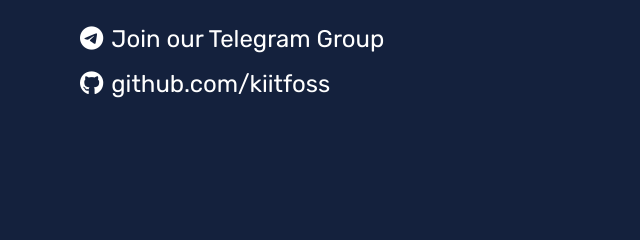
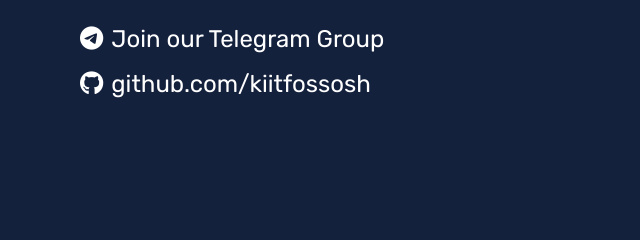
Before and after one commit to kiitfossosh/kiitfossosh.github.io, a Gatsby site: page / in a window 1280 px wide. Shown: the part 375-615 px from the top of the page, 0-640 px from the left. Built offline with nearby package versions, Linux system fonts and the light colour scheme; Gatsby itself is replaced by a stand-in of ours.

Commit message:
Github link fixes

```diff
--- a/src/components/Footer/Footer.js
+++ b/src/components/Footer/Footer.js
@@ -120,11 +120,11 @@ const Footer = () => {
 						style={{ marginRight: "0.5rem" }}
 					></i>
 					<a
-						href="https://github.com/kiitfoss"
+						href="https://github.com/kiitfossosh"
 						target="_blank"
 						rel="noopener noreferrer"
 					>
-						github.com/kiitfoss
+						github.com/kiitfossosh
 					</a>
 				</GithubContainer>
 			</FooterContainer>
--- a/src/components/Home/Home.js
+++ b/src/components/Home/Home.js
@@ -105,11 +105,11 @@ const Home = () => {
 							style={{ marginRight: "0.5rem" }}
 						></i>
 						<a
-							href="https://github.com/kiitfoss"
+							href="https://github.com/kiitfossosh"
 							target="_blank"
 							rel="noopener noreferrer"
 						>
-							github.com/kiitfoss
+							github.com/kiitfossosh
 						</a>
 					</JoinUsLink>
 					<br></br>
```
